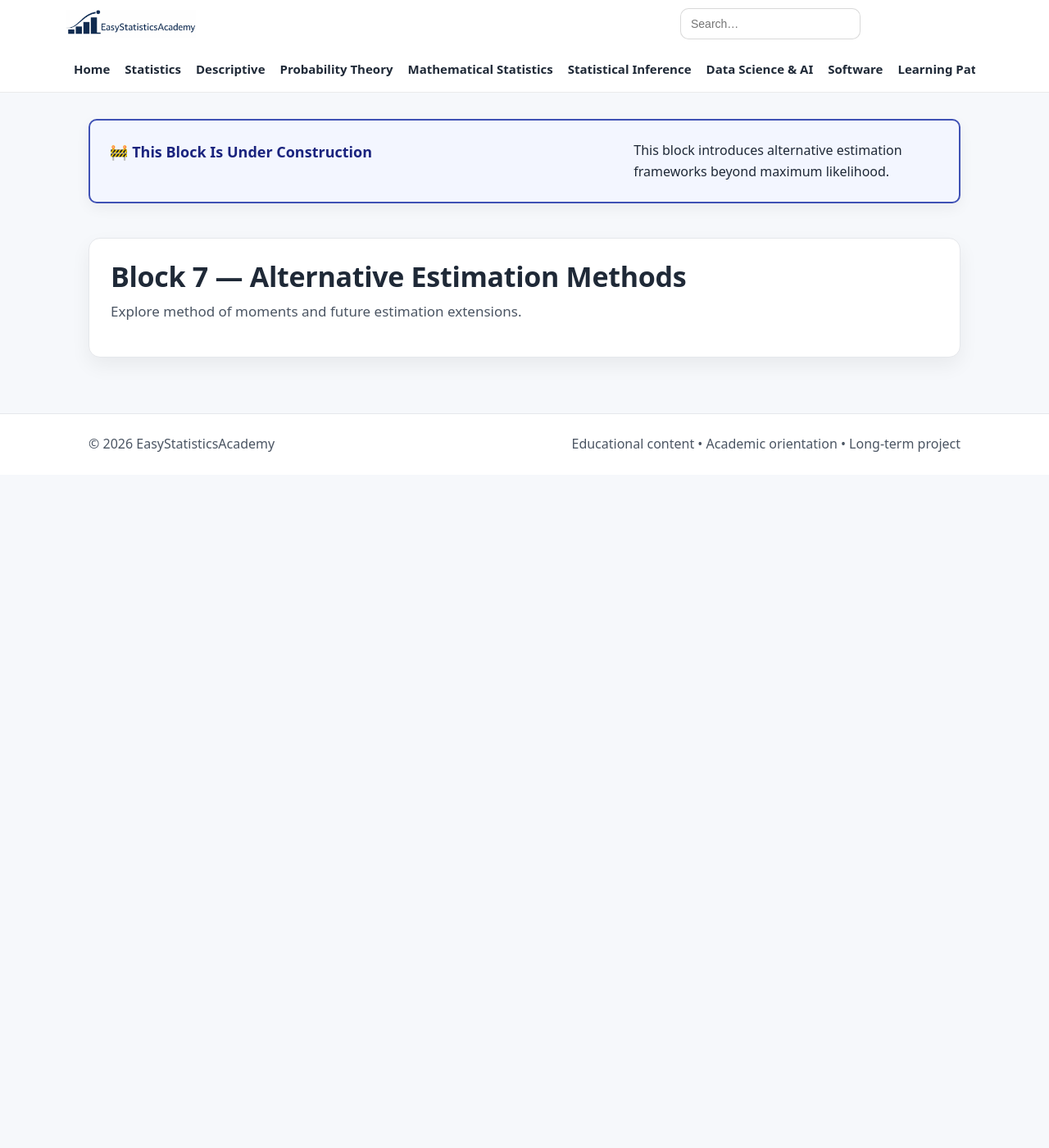
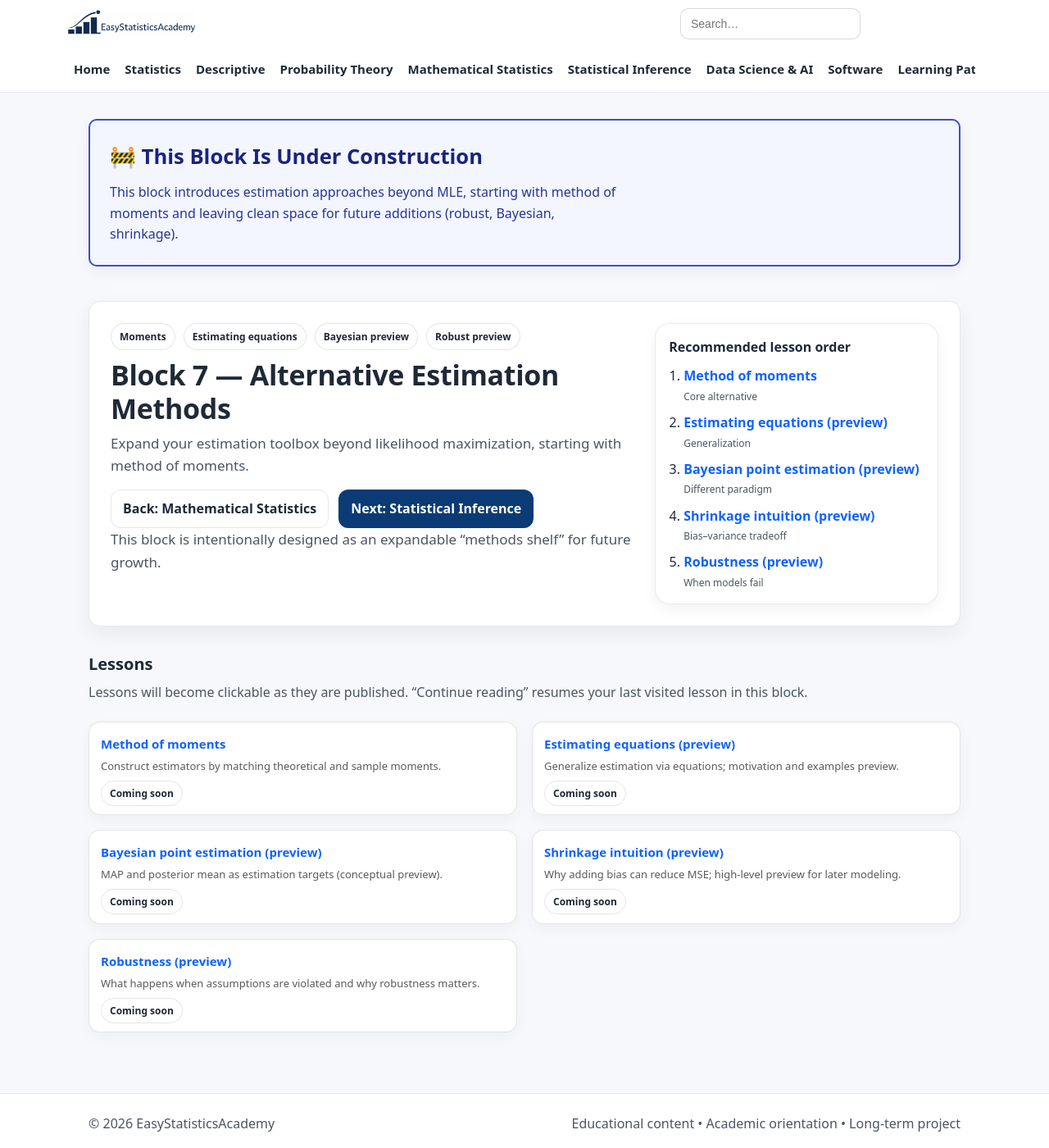
Before and after one commit to ammar-homaida-statistics/easystatisticsacademy, a Jekyll site: the page built from mathematical-statistics/alternative-estimation-methods/index.md, in a window 1280 px wide and 1400 px high. Shown: the whole window at 82% size. Built offline with Jekyll 4.4.1, drawn with Linux system fonts in a browser that asks for light colours.

Commit message:
Create the structure

```diff
--- a/mathematical-statistics/alternative-estimation-methods/index.md
+++ b/mathematical-statistics/alternative-estimation-methods/index.md
@@ -1,37 +1,137 @@
 ---
 layout: default
 title: Alternative Estimation Methods
-description: Method of moments and estimation approaches beyond MLE.
+description: Method of moments and estimation approaches beyond maximum likelihood.
 permalink: /mathematical-statistics/alternative-estimation-methods/
 sidebar: false
 ---
 
 <section class="section section-slim">
   <div class="callout" style="background:#f3f6ff; border:2px solid #3f51b5; padding:1.5rem; border-radius:10px;">
-    <h2 style="margin-top:0; color:#1a237e;">🚧 This Block Is Under Construction</h2>
-    <p style="margin:0; line-height:1.6;">
-      This block introduces alternative estimation frameworks
-      beyond maximum likelihood.
-    </p>
+    <div class="callout-copy">
+      <h2 style="margin-top:0; color:#1a237e; font-size:1.6rem;">🚧 This Block Is Under Construction</h2>
+      <p style="margin:0; color:#283593; line-height:1.6;">
+        This block introduces estimation approaches beyond MLE, starting with method of moments
+        and leaving clean space for future additions (robust, Bayesian, shrinkage).
+      </p>
+    </div>
   </div>
 </section>
 
 <section class="hero hero-lesson">
-  <div class="hero-card">
-    <h1>Block 7 — Alternative Estimation Methods</h1>
-    <p class="lead">
-      Explore method of moments and future estimation extensions.
-    </p>
+  <div class="hero-card hero-split">
+    <div class="hero-copy">
+      <div class="badge-row">
+        <span class="badge">Moments</span>
+        <span class="badge">Estimating equations</span>
+        <span class="badge">Bayesian preview</span>
+        <span class="badge">Robust preview</span>
+      </div>
+
+      <h1>Block 7 — Alternative Estimation Methods</h1>
+      <p class="lead">
+        Expand your estimation toolbox beyond likelihood maximization, starting with method of moments.
+      </p>
+
+      <div class="hero-actions">
+        <a class="btn btn-outline" href="/mathematical-statistics/">Back: Mathematical Statistics</a>
+        <a class="btn" href="/inference/">Next: Statistical Inference</a>
+      </div>
+
+      <p class="muted-mini">
+        This block is intentionally designed as an expandable “methods shelf” for future growth.
+      </p>
+    </div>
+
+    <div class="hero-panel">
+      <div class="panel-card">
+        <h2 class="panel-title">Recommended lesson order</h2>
+        <ol class="quickstart">
+          <li><a href="#lessons">Method of moments</a><span class="meta">Core alternative</span></li>
+          <li><a href="#lessons">Estimating equations (preview)</a><span class="meta">Generalization</span></li>
+          <li><a href="#lessons">Bayesian point estimation (preview)</a><span class="meta">Different paradigm</span></li>
+          <li><a href="#lessons">Shrinkage intuition (preview)</a><span class="meta">Bias–variance tradeoff</span></li>
+          <li><a href="#lessons">Robustness (preview)</a><span class="meta">When models fail</span></li>
+        </ol>
+      </div>
+    </div>
+  </div>
+</section>
+
+<section class="section" id="lessons">
+  <div class="section-head">
+    <h2>Lessons</h2>
+    <p>Lessons will become clickable as they are published. “Continue reading” resumes your last visited lesson in this block.</p>
+  </div>
+
+  <div id="continue-reading-ms-b7" style="display:none; margin-top:0.75rem;">
+    <div class="callout">
+      <div class="callout-copy">
+        <h2>Continue reading</h2>
+        <p class="muted-mini" id="continue-reading-ms-b7-label" style="margin:0 0 .75rem 0;"></p>
+        <a class="btn" id="continue-reading-ms-b7-btn" href="#">Continue</a>
+      </div>
+    </div>
+  </div>
+
+  <div class="grid grid-2">
+    <div class="card lesson-card">
+      <h3><a href="/mathematical-statistics/alternative-estimation-methods/method-of-moments/">Method of moments</a></h3>
+      <p>Construct estimators by matching theoretical and sample moments.</p>
+      <div class="pill-row"><span class="badge">Coming soon</span></div>
+    </div>
+
+    <div class="card lesson-card">
+      <h3><a href="/mathematical-statistics/alternative-estimation-methods/estimating-equations-preview/">Estimating equations (preview)</a></h3>
+      <p>Generalize estimation via equations; motivation and examples preview.</p>
+      <div class="pill-row"><span class="badge">Coming soon</span></div>
+    </div>
+
+    <div class="card lesson-card">
+      <h3><a href="/mathematical-statistics/alternative-estimation-methods/bayesian-point-estimation-preview/">Bayesian point estimation (preview)</a></h3>
+      <p>MAP and posterior mean as estimation targets (conceptual preview).</p>
+      <div class="pill-row"><span class="badge">Coming soon</span></div>
+    </div>
+
+    <div class="card lesson-card">
+      <h3><a href="/mathematical-statistics/alternative-estimation-methods/shrinkage-intuition-preview/">Shrinkage intuition (preview)</a></h3>
+      <p>Why adding bias can reduce MSE; high-level preview for later modeling.</p>
+      <div class="pill-row"><span class="badge">Coming soon</span></div>
+    </div>
+
+    <div class="card lesson-card">
+      <h3><a href="/mathematical-statistics/alternative-estimation-methods/robustness-preview/">Robustness (preview)</a></h3>
+      <p>What happens when assumptions are violated and why robustness matters.</p>
+      <div class="pill-row"><span class="badge">Coming soon</span></div>
+    </div>
   </div>
 </section>
 
 <script>
-(function () {
-  var KEY = "esa_continue_ms_last_block_v0";
-  var data = {
-    label: "Block 7 — Alternative Estimation Methods",
-    url: "/mathematical-statistics/alternative-estimation-methods/"
-  };
-  try { localStorage.setItem(KEY, JSON.stringify(data)); } catch (e) {}
-})();
+  (function () {
+    try {
+      localStorage.setItem("esa_continue_ms_last_block_v0", JSON.stringify({
+        label: "Block 7 — Alternative Estimation Methods",
+        url: "/mathematical-statistics/alternative-estimation-methods/"
+      }));
+    } catch (e) {}
+
+    var KEY = "esa_continue_ms_methods_last_lesson_v0";
+    var raw = localStorage.getItem(KEY);
+    if (!raw) return;
+
+    try {
+      var data = JSON.parse(raw);
+      if (!data || !data.url || !data.label) return;
+
+      var wrap = document.getElementById("continue-reading-ms-b7");
+      var label = document.getElementById("continue-reading-ms-b7-label");
+      var btn = document.getElementById("continue-reading-ms-b7-btn");
+      if (!wrap || !label || !btn) return;
+
+      label.innerHTML = 'You last visited: <strong>' + data.label + '</strong>';
+      btn.href = data.url;
+      wrap.style.display = "block";
+    } catch (e) {}
+  })();
 </script>
```
